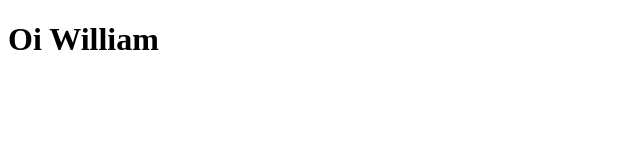
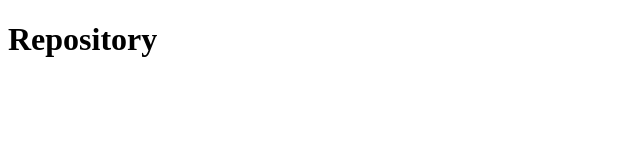
Before and after one commit to willmorim/primeiro-projeto-react, a React (Create React App) app: page /repository in a window 1280 px wide. Shown: the top 160 px of the page, without its empty margins (0-640 px from the left). Built offline with nearby package versions, Linux system fonts and the light colour scheme.

Commit message:
configurando rotas

```diff
--- /dev/null
+++ b/prettier.config.js
@@ -0,0 +1,5 @@
+module.exports = {
+  singleQuote: true,
+  trailingComma: 'all',
+  allowParens: 'avoid',
+}
--- a/src/App.tsx
+++ b/src/App.tsx
@@ -1,9 +1,12 @@
 import React from 'react';
+import { BrowserRouter } from 'react-router-dom';
 
-function App() {
-  return (
-  <h1>Oi William</h1>
-  );
-}
+import Routes from './routes';
+
+const App: React.FC = () => (
+  <BrowserRouter>
+    <Routes />
+  </BrowserRouter>
+);
 
 export default App;
--- /dev/null
+++ b/src/pages/Dashboard/index.tsx
@@ -0,0 +1,7 @@
+import React from 'react';
+
+const Dashboard: React.FC = () => {
+  return <h1>Dashboard</h1>;
+};
+
+export default Dashboard;
--- /dev/null
+++ b/src/pages/Repository/index.tsx
@@ -0,0 +1,7 @@
+import React from 'react';
+
+const Repository: React.FC = () => {
+  return <h1>Repository</h1>;
+};
+
+export default Repository;
--- /dev/null
+++ b/src/routes/index.tsx
@@ -0,0 +1,14 @@
+import React from 'react';
+import { Switch, Route } from 'react-router-dom';
+
+import Dashboard from '../pages/Dashboard';
+import Repository from '../pages/Repository';
+
+const Routes: React.FC = () => (
+  <Switch>
+    <Route path="/" exact component={Dashboard} />
+    <Route path="/repository" component={Repository} />
+  </Switch>
+);
+
+export default Routes;
```
Also changed, not shown: package.json (+16 -3 lines), .eslintrc.json (added), 2 other files (tests, documents, lock files or other folders).
